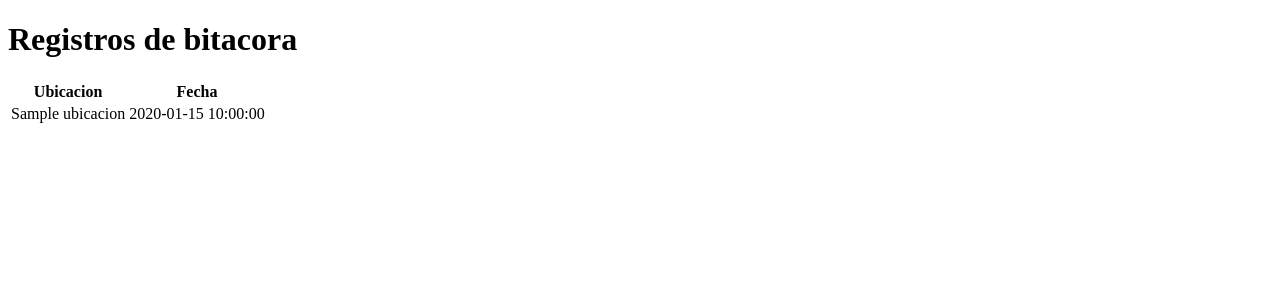
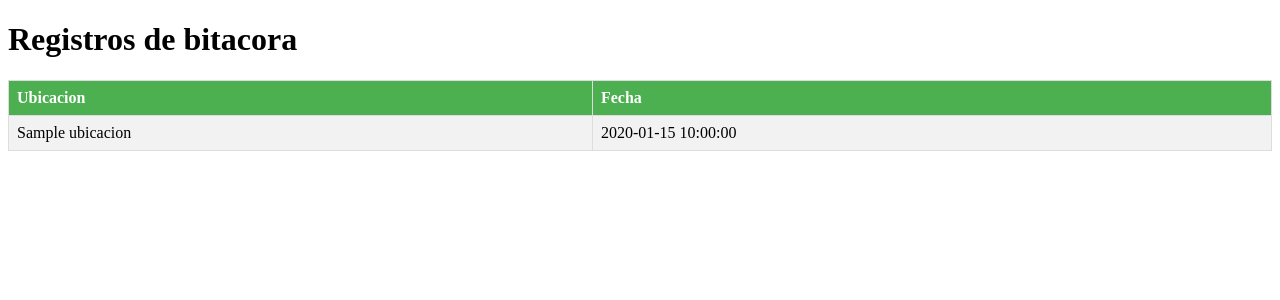
Before and after one commit to DiegoDeDios/condo-logs, a Flask app: template src/templates/index.html in a window 1280 px wide. Shown: the top 300 px of the page. Run offline with Flask 3, Linux system fonts and the light colour scheme; the template is opened without the code that fills it: most values are stand-ins (such as "Sample title", 1, 10 or a date in 2020); parts of the project's set-up code (start-up, migrations or seed data) failed here and were passed over.

Commit message:
Fix CST timezone offset error

```diff
--- a/src/templates/index.html
+++ b/src/templates/index.html
@@ -6,6 +6,24 @@
     <title>Registros de Bitacora</title>
 </head>
 <body>
+    <style>
+        table {
+            border-collapse: collapse;
+            width: 100%;
+        }
+        th, td {
+            border: 1px solid #dddddd;
+            text-align: left;
+            padding: 8px;
+        }
+        tr:nth-child(even) {
+            background-color: #f2f2f2;
+        }
+        th {
+            background-color: #4CAF50;
+            color: white;
+        }
+    </style>
     <h1>Registros de bitacora</h1>
     <table>
         <tr>
--- a/src/utils.py
+++ b/src/utils.py
@@ -2,6 +2,6 @@ import pytz
 from datetime import datetime
 
 def get_cst_time(ts):
-    cst = pytz.timezone('America/Chicago') #Hora local Mexico
+    cst = pytz.timezone('America/Mexico_City') #Hora local Mexico
     local_date =  datetime.fromtimestamp(ts, tz=pytz.utc).astimezone(cst)
     return local_date.strftime("%y/%m/%d %H:%M:%S")
```
